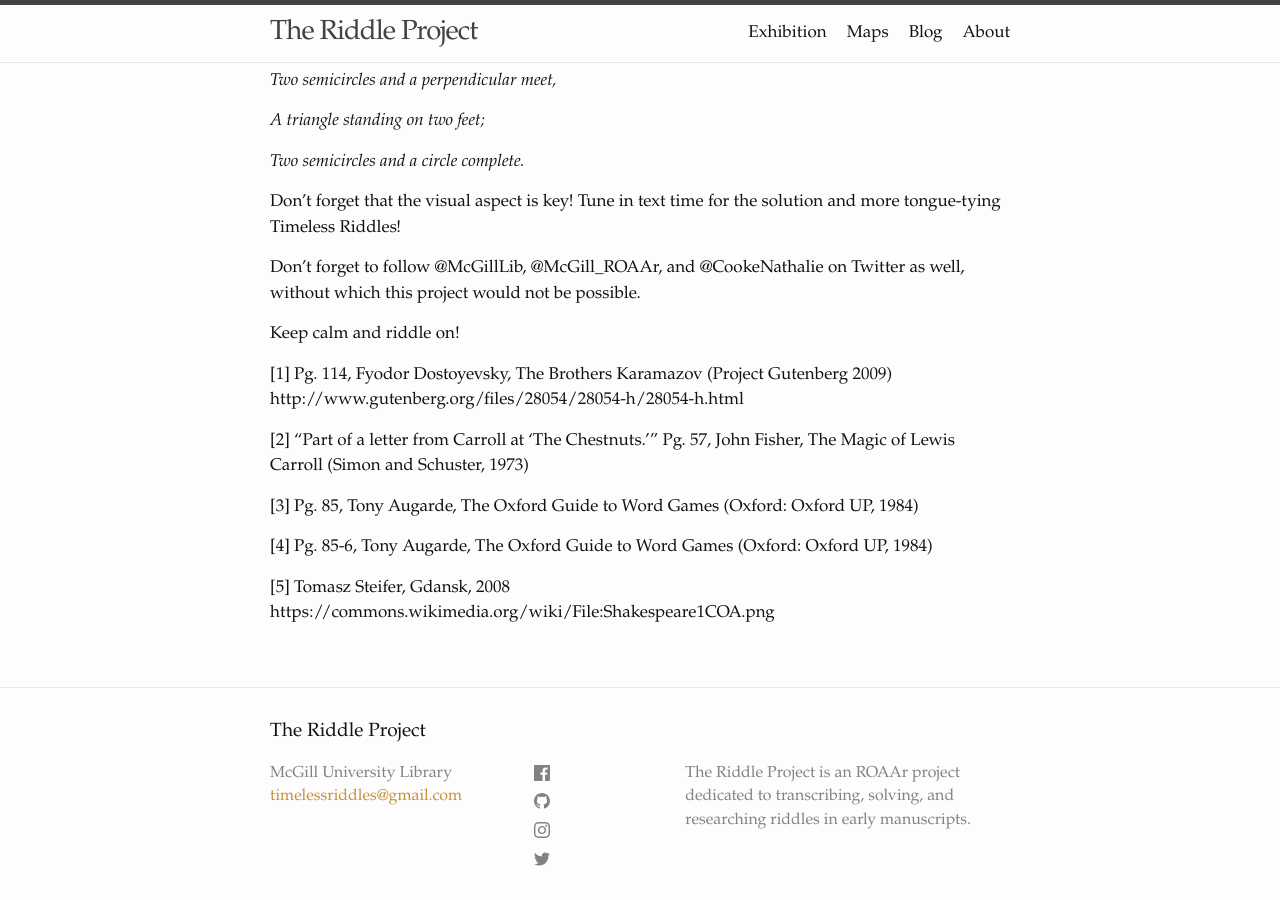
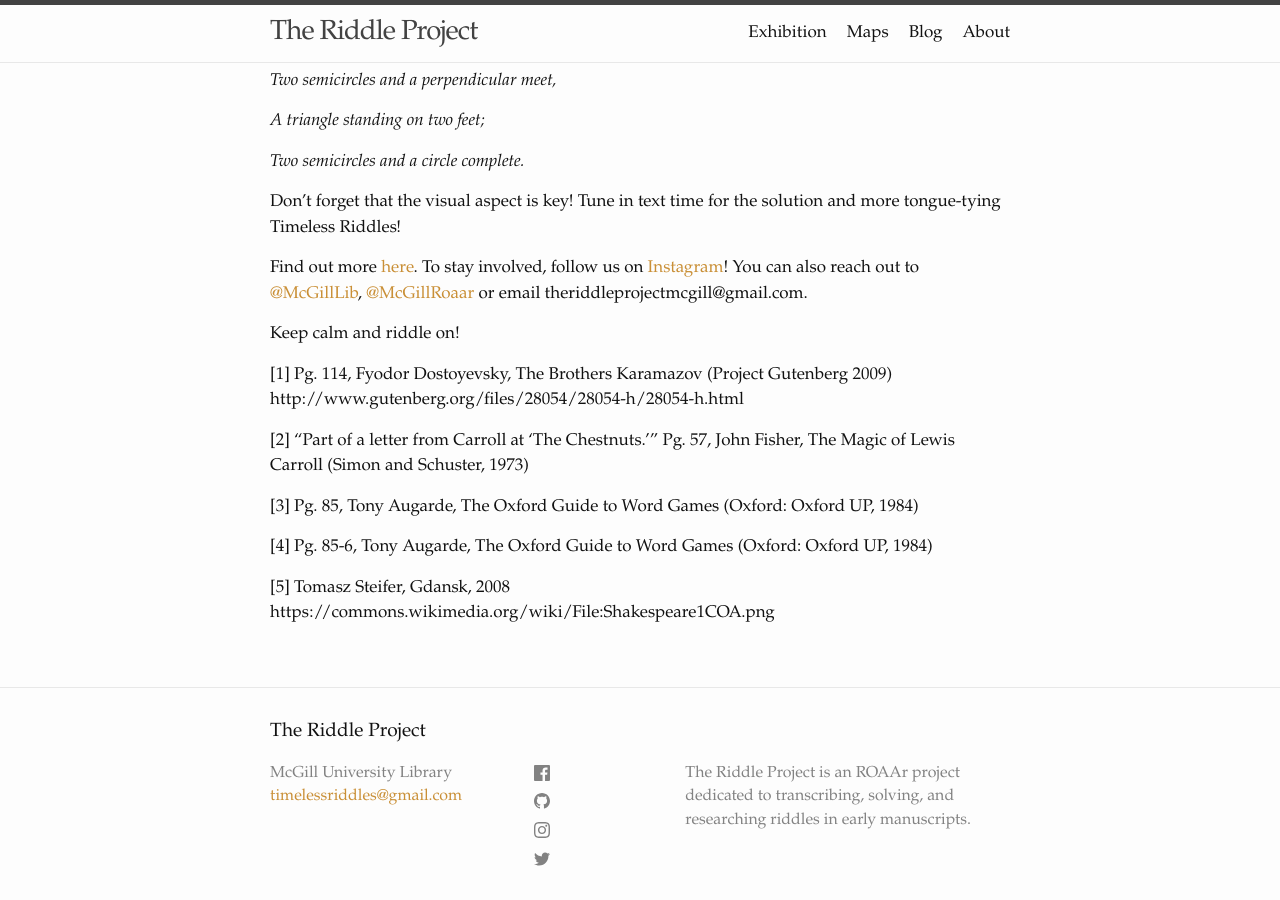
Before and after one commit to riddleproject/riddleproject.github.io, a Jekyll site: the page built from _posts/2019-04-15-visual-puzzles.md, in a window 1280 px wide and 900 px high, scrolled down 1600 px. Built offline with Jekyll 4.4.1, drawn with Linux system fonts in a browser that asks for light colours.

Commit message:
Update 2019-04-15-visual-puzzles.md

```diff
--- a/_posts/2019-04-15-visual-puzzles.md
+++ b/_posts/2019-04-15-visual-puzzles.md
@@ -82,7 +82,7 @@ Rebuses can come in many different shapes and forms. How about you try this one
 
 Don’t forget that the visual aspect is key! Tune in text time for the solution and more tongue-tying Timeless Riddles!
 
-Don’t forget to follow @McGillLib, @McGill_ROAAr, and @CookeNathalie on Twitter as well, without which this project would not be possible.
+Find out more [here](https://riddleproject.github.io). To stay involved, follow us on [Instagram](https://www.instagram.com/riddles_in_time/?hl=en)! You can also reach out to [@McGillLib](https://twitter.com/McGillLib), [@McGillRoaar](https://twitter.com/McGill_ROAAr) or email theriddleprojectmcgill@gmail.com.
 
 Keep calm and riddle on!
 
```
